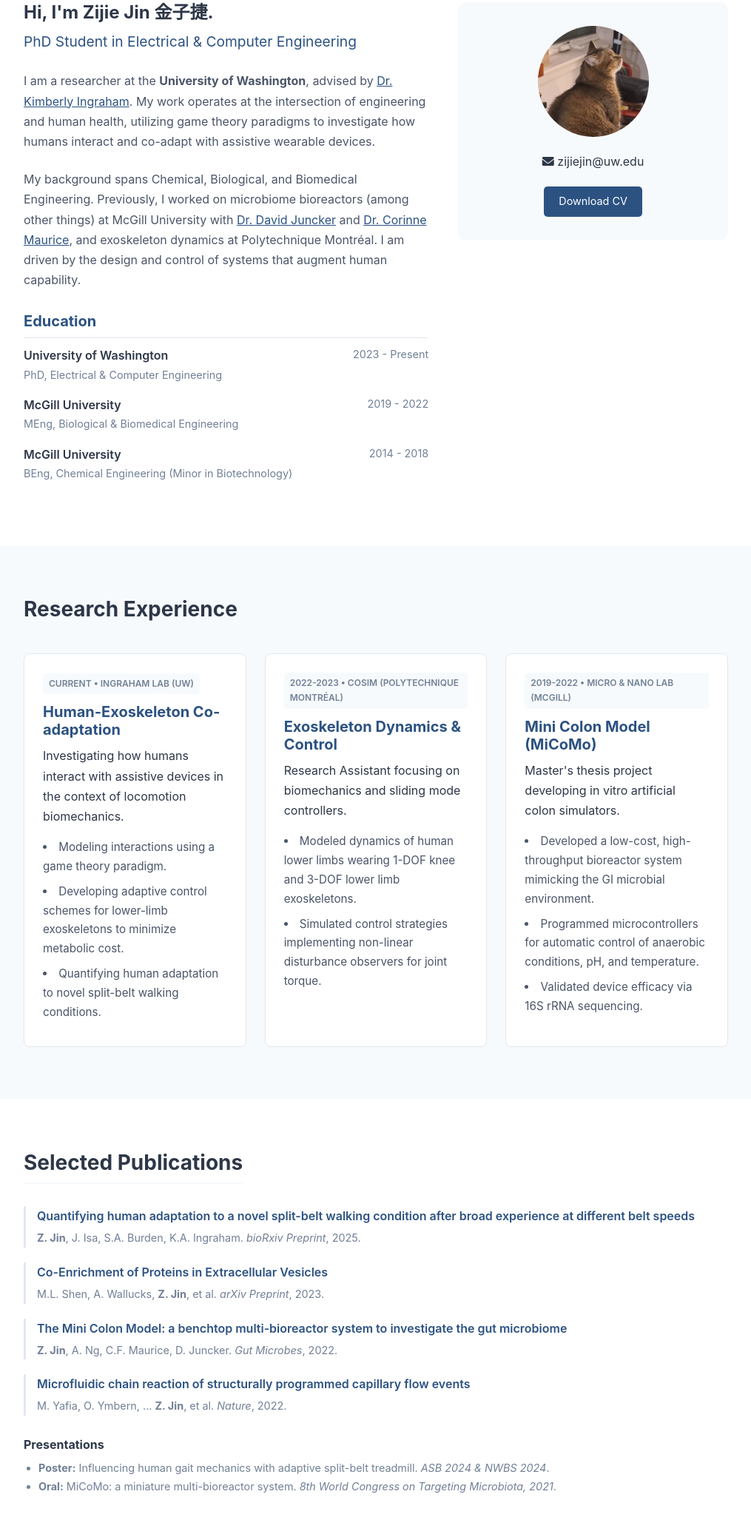
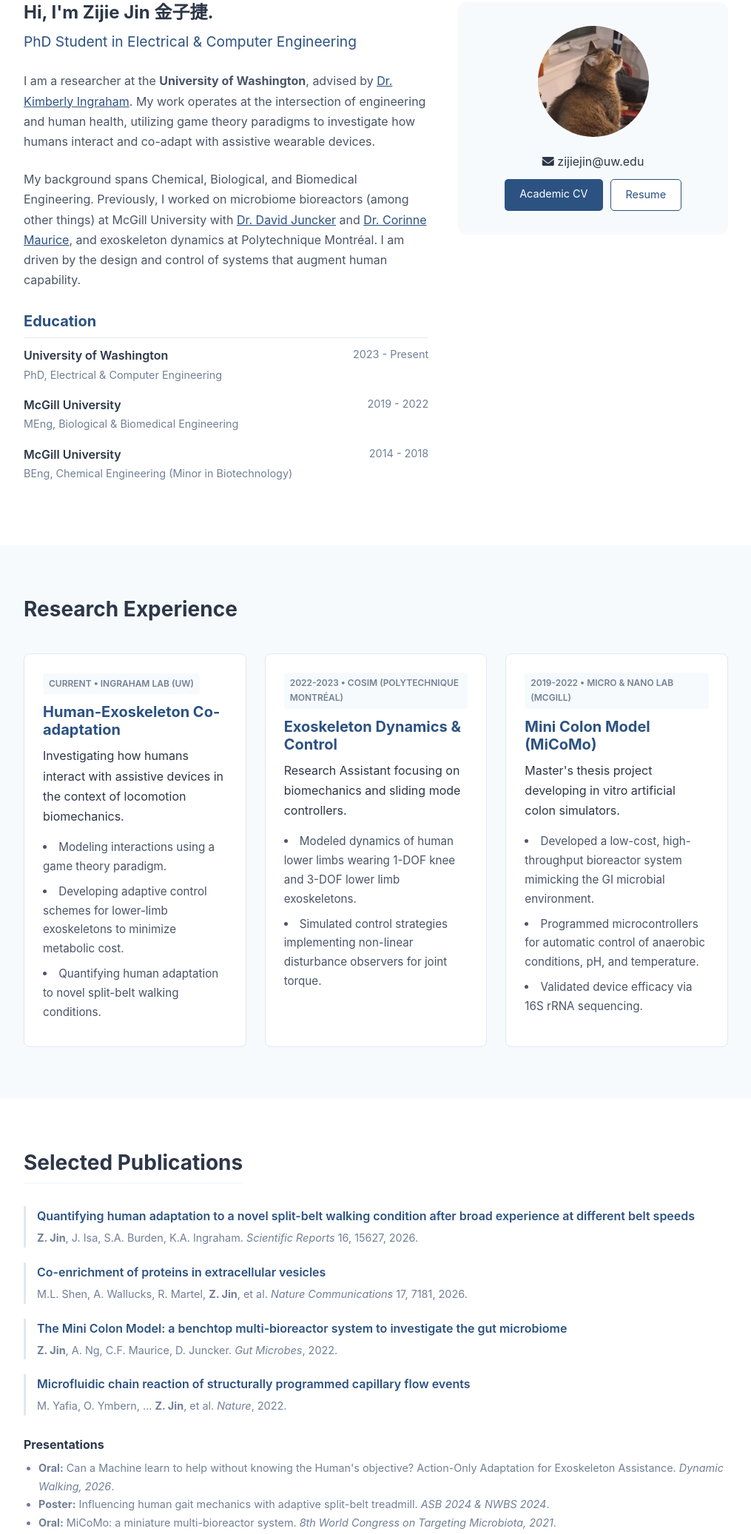
Before and after one commit to focussash/focussash.github.io, a plain HTML site: page index.html in a window 1280 px wide. Shown: the part 138-2211 px from the top of the page at 74% size, without its empty margins (132-1147 px from the left). Drawn offline with Linux system fonts and the light colour scheme.

Commit message:
Update CV and add resume; sync publications and service with 2026 CV
- Replace 2025 CV with 2026 academic CV; add resume
- Use stable filenames (CV_Zijie_Jin.pdf, Resume_Zijie_Jin.pdf) so future updates need no HTML change
- Fix Download CV button, which pointed to a file that didn't exist
- Update split-belt paper (Sci Rep 2026) and EV paper (Nat Commun 2026) from preprints
- Add Dynamic Walking 2026 oral and MS Admission Triage Committee

Co-Authored-By: Claude Opus 5.5 <noreply@anthropic.com>
Claude-Session: https://claude.ai/code/session_01CesiTtacdKuhREmAUQCLpW

```diff
--- a/index.html
+++ b/index.html
@@ -346,9 +346,14 @@
                     <a href="mailto:zijiejin@uw.edu" style="display: block; color: var(--text-color); text-decoration: none; margin-bottom: 10px;">
                         <i class="fas fa-envelope"></i> zijiejin@uw.edu
                     </a>
-                    <a href="CV_Zijie_Jin_2025.pdf" class="btn" style="display: inline-block; padding: 8px 20px; background: var(--primary-color); color: white; border-radius: 5px; text-decoration: none; font-size: 0.9rem; margin-top: 10px;">
-                        Download CV
-                    </a>
+                    <div style="display: flex; gap: 10px; justify-content: center; flex-wrap: wrap; margin-top: 10px;">
+                        <a href="CV_Zijie_Jin.pdf" target="_blank" class="btn" style="display: inline-block; padding: 8px 20px; background: var(--primary-color); color: white; border-radius: 5px; text-decoration: none; font-size: 0.9rem;">
+                            Academic CV
+                        </a>
+                        <a href="Resume_Zijie_Jin.pdf" target="_blank" class="btn" style="display: inline-block; padding: 8px 20px; background: #fff; color: var(--primary-color); border: 1px solid var(--primary-color); border-radius: 5px; text-decoration: none; font-size: 0.9rem;">
+                            Resume
+                        </a>
+                    </div>
                 </div>
             </div>
         </div>
@@ -398,20 +403,20 @@
             <h2>Selected Publications</h2>
 
             <div class="pub-item">
-                <a href="https://www.biorxiv.org/content/10.1101/2025.08.25.671956v1.full.pdf" target="_blank" class="pub-title">
+                <a href="https://doi.org/10.1038/s41598-026-46937-5" target="_blank" class="pub-title">
                     Quantifying human adaptation to a novel split-belt walking condition after broad experience at different belt speeds
                 </a>
                 <div class="pub-meta">
-                    <strong>Z. Jin</strong>, J. Isa, S.A. Burden, K.A. Ingraham. <em>bioRxiv Preprint</em>, 2025.
+                    <strong>Z. Jin</strong>, J. Isa, S.A. Burden, K.A. Ingraham. <em>Scientific Reports</em> 16, 15627, 2026.
                 </div>
             </div>
 
             <div class="pub-item">
-                <a href="https://arxiv.org/abs/2301.04051" target="_blank" class="pub-title">
-                    Co-Enrichment of Proteins in Extracellular Vesicles
+                <a href="https://www.nature.com/articles/s41467-026-73837-z" target="_blank" class="pub-title">
+                    Co-enrichment of proteins in extracellular vesicles
                 </a>
                 <div class="pub-meta">
-                    M.L. Shen, A. Wallucks, <strong>Z. Jin</strong>, et al. <em>arXiv Preprint</em>, 2023.
+                    M.L. Shen, A. Wallucks, R. Martel, <strong>Z. Jin</strong>, et al. <em>Nature Communications</em> 17, 7181, 2026.
                 </div>
             </div>
 
@@ -436,6 +441,7 @@
             <div style="margin-top: 30px;">
                 <h4>Presentations</h4>
                 <ul style="color: var(--text-light); font-size: 0.9rem; margin-top: 10px; padding-left: 20px;">
+                    <li><strong>Oral:</strong> Can a Machine learn to help without knowing the Human's objective? Action-Only Adaptation for Exoskeleton Assistance. <em>Dynamic Walking, 2026</em>.</li>
                     <li><strong>Poster:</strong> Influencing human gait mechanics with adaptive split-belt treadmill. <em>ASB 2024 & NWBS 2024</em>.</li>
                     <li><strong>Oral:</strong> MiCoMo: a miniature multi-bioreactor system. <em>8th World Congress on Targeting Microbiota, 2021</em>.</li>
                 </ul>
@@ -451,6 +457,10 @@
                     <span class="list-header">Future Faculty Preparation Program (F2P2) Committee Member</span>
                     <span class="list-sub">UW ECE • Sep 2025 - Present</span>
                     <p style="font-size: 0.9rem; color: #4a5568; margin-top: 5px;">Organizing workshops and panels to support PhD students aspiring for academic careers.</p>
+                </li>
+                <li>
+                    <span class="list-header">MS Admission Triage Committee Member</span>
+                    <span class="list-sub">UW ECE • 2025, 2026</span>
                 </li>
                 <li>
                     <span class="list-header">Teaching Assistant: Intro to Micro and Nano-Bioengineering (BMDE 508)</span>
```
Also changed, not shown: 3 other files.
